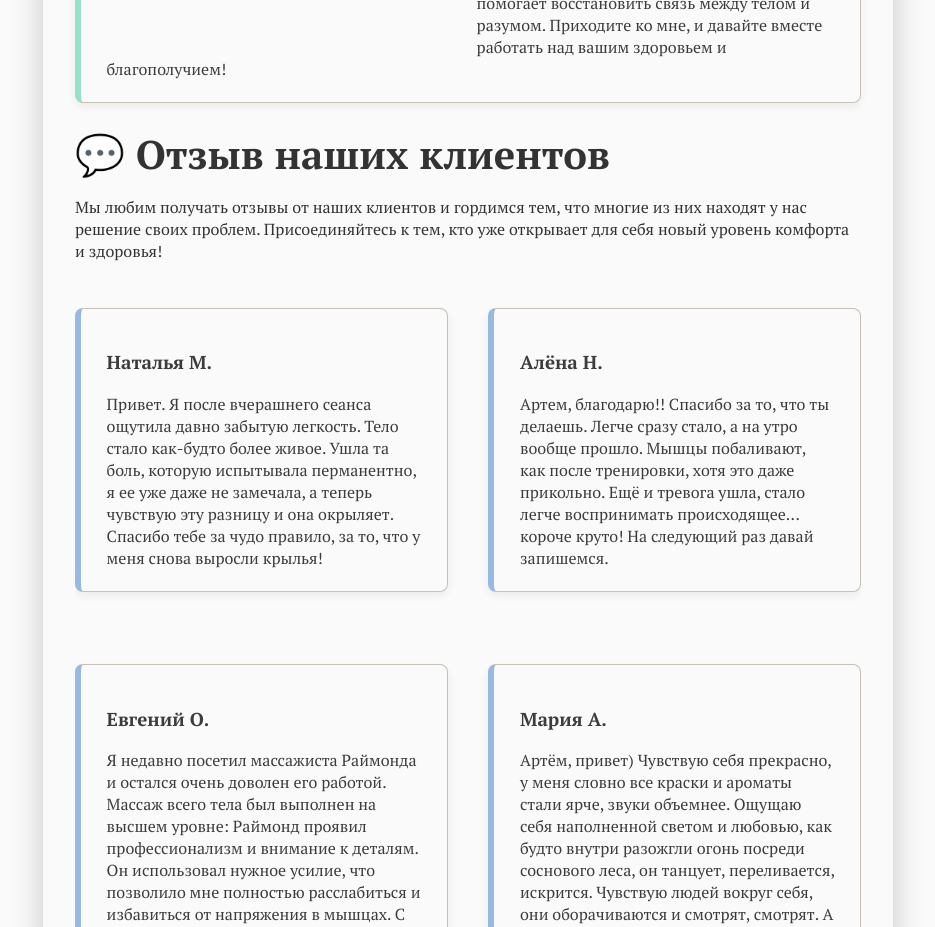
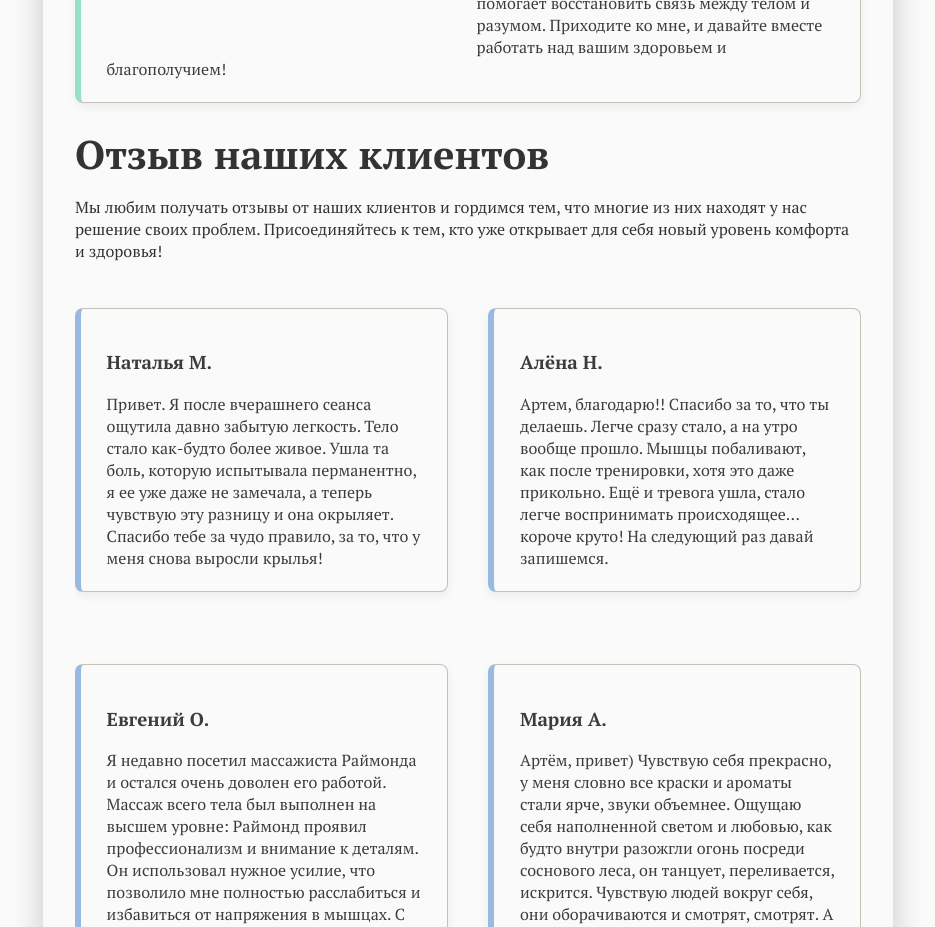
Before and after one commit to WayParadiseRay/WayParadiseRay.github.io, a plain HTML site: page index.html in a window 1280 px wide. Shown: the part 3630-4557 px from the top of the page, without its empty margins (172-1107 px from the left). Drawn offline with Linux system fonts and the light colour scheme.

Commit message:
Update index.html

```diff
--- a/index.html
+++ b/index.html
@@ -33,7 +33,7 @@
 потребности клиента, чтобы достичь наилучшего результата.<br><br>Моя цель — не только облегчить физическое состояние, но и создать атмосферу расслабления и
 комфорта. Я верю, что массаж — это не просто техника, а искусство, которое помогает восстановить
 связь между телом и разумом. Приходите ко мне, и давайте вместе работать над вашим здоровьем и
-благополучием!</div><div><div class=section-inner><div class=fly><div style="font-size:2.5rem;font-weight:700;font-family:pt serif,serif;margin:1rem 0">💬 Отзыв наших клиентов</div><p style=text-indent:0>Мы любим получать отзывы от наших клиентов и гордимся тем, что многие из них находят у
+благополучием!</div><div><div class=section-inner><div class=fly><div style="font-size:2.5rem;font-weight:700;font-family:pt serif,serif;margin:1rem 0">Отзыв наших клиентов</div><p style=text-indent:0>Мы любим получать отзывы от наших клиентов и гордимся тем, что многие из них находят у
 нас решение своих проблем. Присоединяйтесь к тем, кто уже открывает для себя новый
 уровень комфорта и здоровья!</p><br></div><div class=reviews-scroll-wrapper><div class=reviews-container><div class="fly review card-text4"><h3>Наталья М.</h3><p>Привет. Я после вчерашнего сеанса ощутила давно забытую легкость. Тело стало
 как-будто более живое. Ушла та боль, которую испытывала перманентно, я ее уже
```
